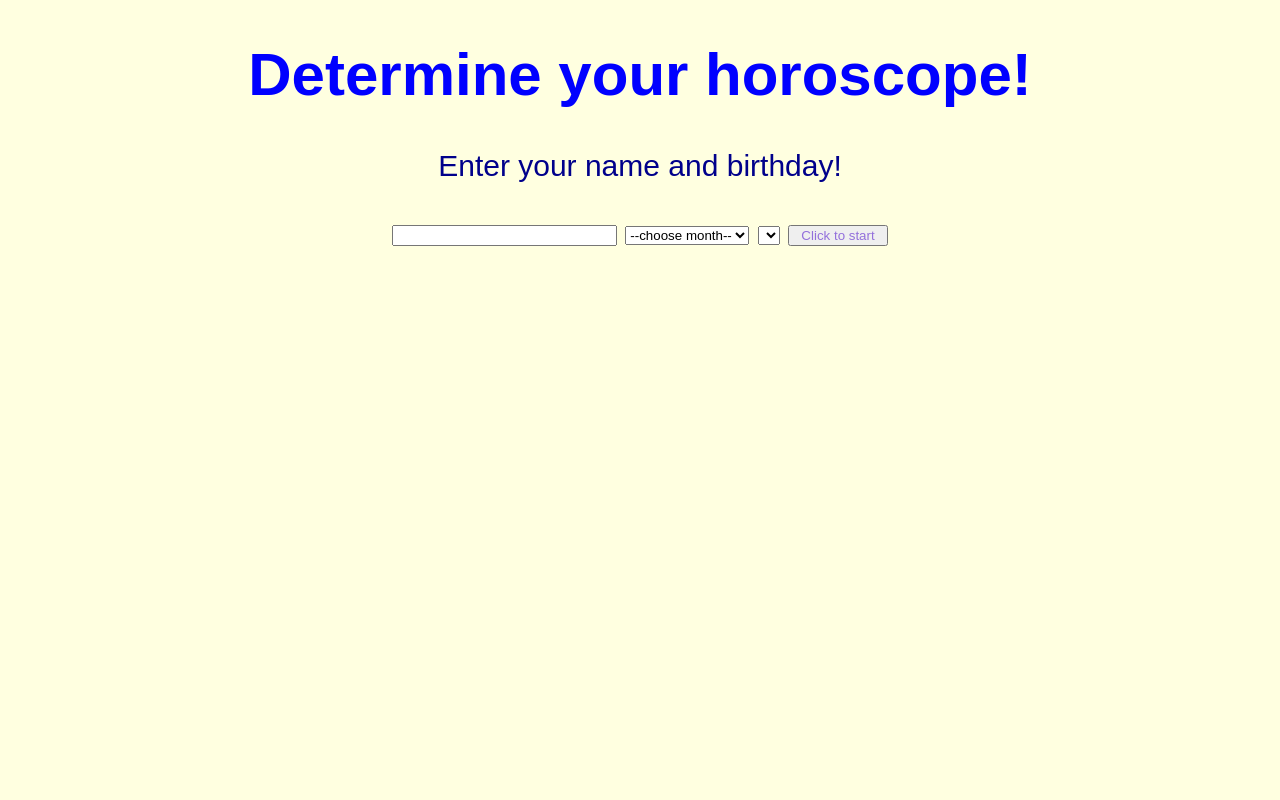
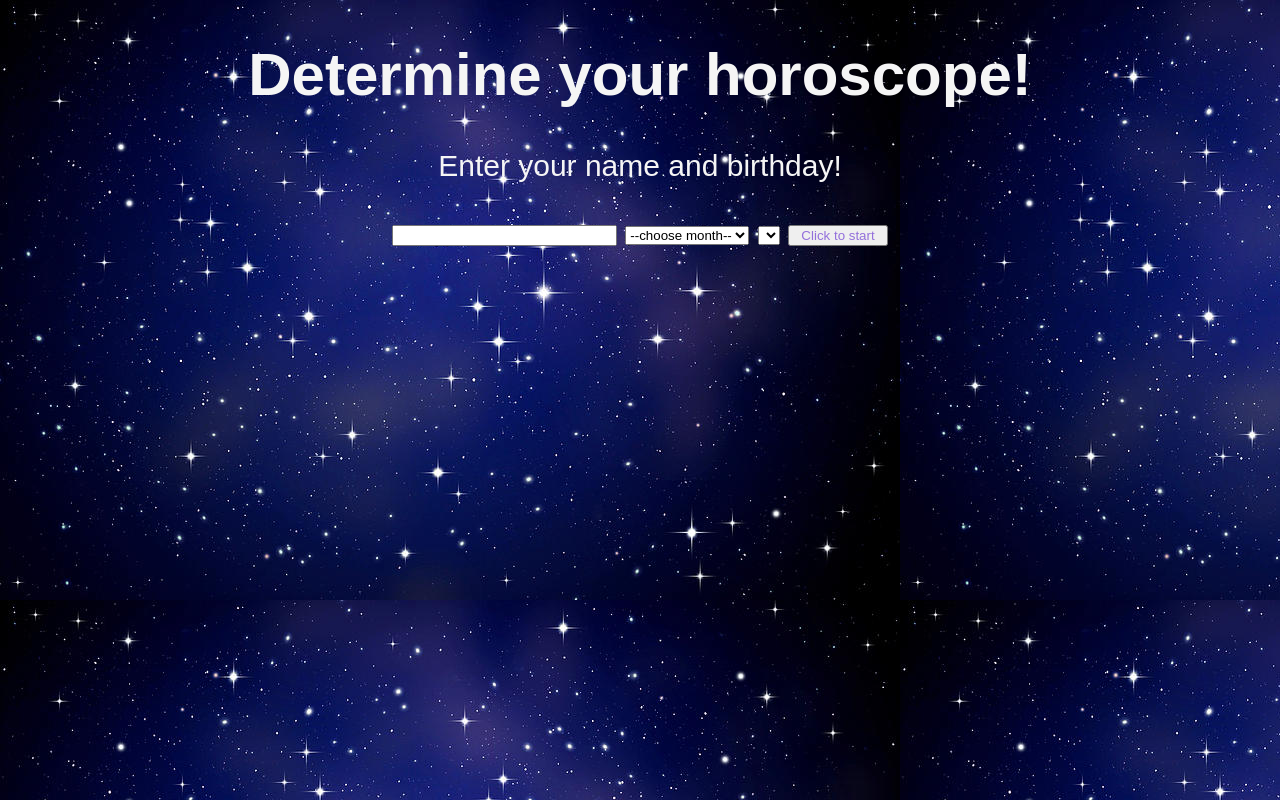
Before and after one commit to RoniWeissman/horoscope_project, a plain HTML site: page Index.html in a window 1280 px wide. Drawn offline with Linux system fonts and the light colour scheme.

Commit message:
New Background

```diff
--- a/Index.html
+++ b/Index.html
@@ -33,7 +33,7 @@
 
 <button id="startButton" onclick="onSubmit()">Click to start</button>
 
-<div id="sign"></div>
+<p id="sign"></p>
 
 <div id="birthday"></div>
 
--- a/Sheet.css
+++ b/Sheet.css
@@ -1,11 +1,12 @@
-body {
-    background-color: lightyellow;
+html {
+    background-image: url("img/Stars.jpg");
 }
+
 h1 {
-    color: blue;
+    color: whitesmoke;
 }
 p {
-    color: darkblue;
+    color: whitesmoke;
     text-align: center;
 }
 #myDiv {
```
Also changed, not shown: img/Scorpio.jpg (added), img/Stars.jpg (added).
